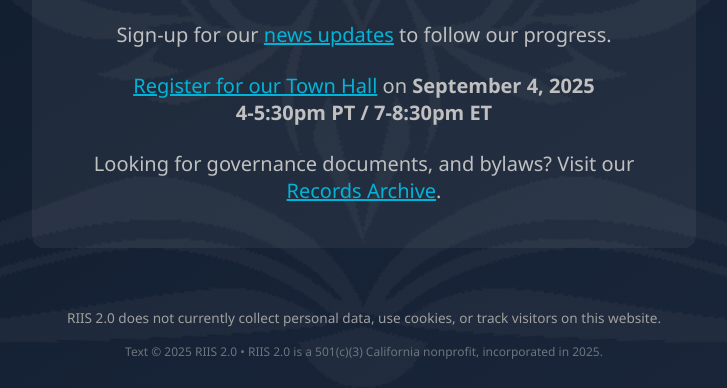
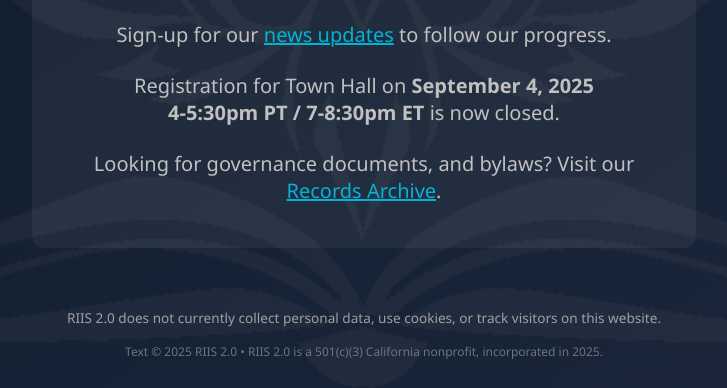
Before and after one commit to RoninInstitute/RoninInstitute.github.io, a plain HTML site: page index.html in a window 1280 px wide. Shown: the part 412-800 px from the top of the page, without its empty margins (276-1003 px from the left). Drawn offline with Linux system fonts and the light colour scheme.

Commit message:
registration closed

```diff
--- a/index.html
+++ b/index.html
@@ -76,7 +76,7 @@
 
     <p style="margin-top: 1.5rem; color: #c0c0c0;">Sign-up for our <a href="https://news.ronininstitute.org/"  style="color: #00b4d8; text-decoration: underline;">news updates</a> to follow our progress.</p>
 
-    <p style="margin-top: 1.5rem; color: #c0c0c0;"><a href="https://us06web.zoom.us/meeting/register/XCPH-r6DS-GpEs9r9xghTQ" style="color: #00b4d8; text-decoration: underline;">Register for our Town Hall</a> on <strong>September 4, 2025</strong><br/><strong>4-5:30pm PT / 7-8:30pm ET</strong></p>
+    <p style="margin-top: 1.5rem; color: #c0c0c0;">Registration for Town Hall on <strong>September 4, 2025</strong><br/><strong>4-5:30pm PT / 7-8:30pm ET</strong> is now closed.</p>
 
     <p style="margin-top: 1.5rem; color: #c0c0c0;">
       Looking for governance documents, and bylaws? Visit our
```
